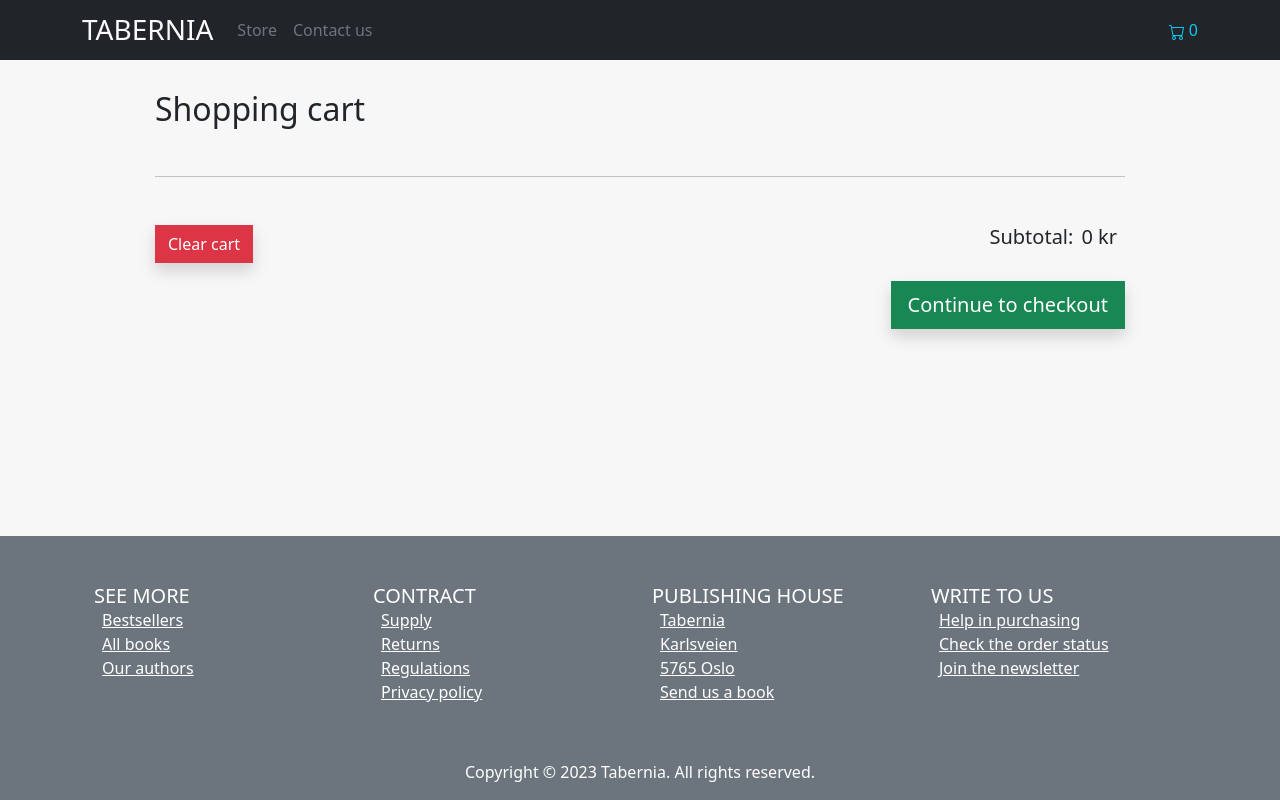
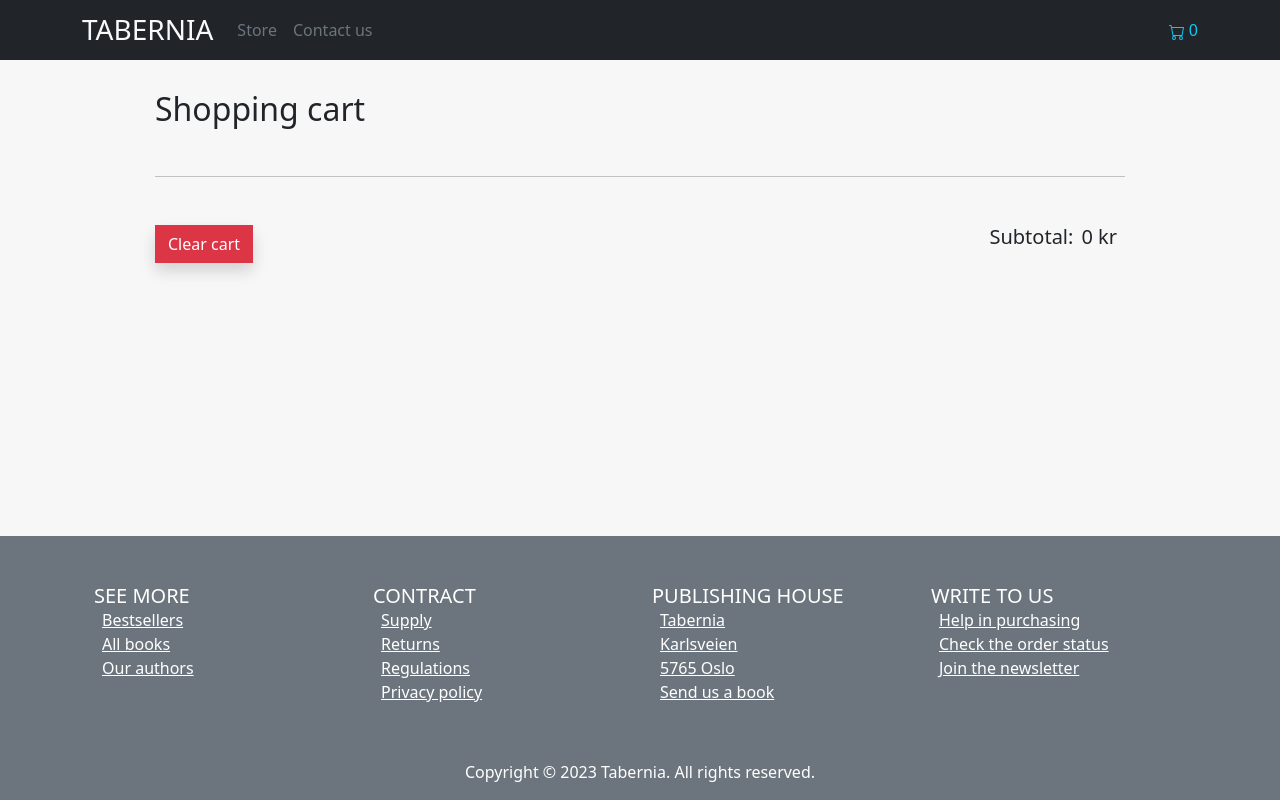
Before and after one commit to Tanix98/front-end-frameworks-ca, a React (Create React App) app: page /checkout in a window 1280 px wide. Built offline with nearby package versions, Linux system fonts and the light colour scheme.

Commit message:
remove continue to checkout btn in empty shopping cart

```diff
--- a/src/components/CopyrightYear/index.jsx
+++ b/src/components/CopyrightYear/index.jsx
@@ -1,3 +1,5 @@
+// Pass in the year prop with the number value from the currentYear variable
+
 function GetCurrentYear(props) {
     return <p>Copyright © {props.year}</p>;
 }
--- a/src/components/Header/index.jsx
+++ b/src/components/Header/index.jsx
@@ -4,6 +4,9 @@ import Nav from 'react-bootstrap/Nav';
 import Navbar from 'react-bootstrap/Navbar';
 import Container from 'react-bootstrap/Container';
 import { useSelector } from 'react-redux';
+
+// Use the routers to navigate to different pages, cannot use anchor tags as React is a SPA
+// Link to routers in the header, which will navigate the user to different pages when clicked on
 
 function Header() {
     const shoppingCart = useSelector((state) => state.cart);
--- a/src/pages/CheckoutPage/index.jsx
+++ b/src/pages/CheckoutPage/index.jsx
@@ -55,13 +55,6 @@ function Checkout() {
                                 </h5>
                             </div>
                         </div>
-                        <Link
-                            className='btn btn-success btn-lg shadow mt-2'
-                            role='button'
-                            to='/checkoutsuccess'
-                        >
-                            Continue to checkout
-                        </Link>
                     </div>
                 </div>
             </div>
--- a/src/pages/ProductPage/index.jsx
+++ b/src/pages/ProductPage/index.jsx
@@ -10,6 +10,7 @@ import { addToCart } from '../../slices/cartSlice';
 function Product() {
     const dispatch = useDispatch();
 
+    // Gets the product id from the url parameter, which is then used to fetch that specific product data
     let { id } = useParams();
     let productRating = '';
 
@@ -39,6 +40,7 @@ function Product() {
         );
     }
 
+    // Scrolls to the product reviews section when clicked on
     const handleClickScroll = () => {
         const element = document.getElementById('product-reviews');
         if (element) {
```
Also changed, not shown: src/pages/ContactPage/index.jsx (+12 -0 lines), 1 other file (tests, documents, lock files or other folders).
